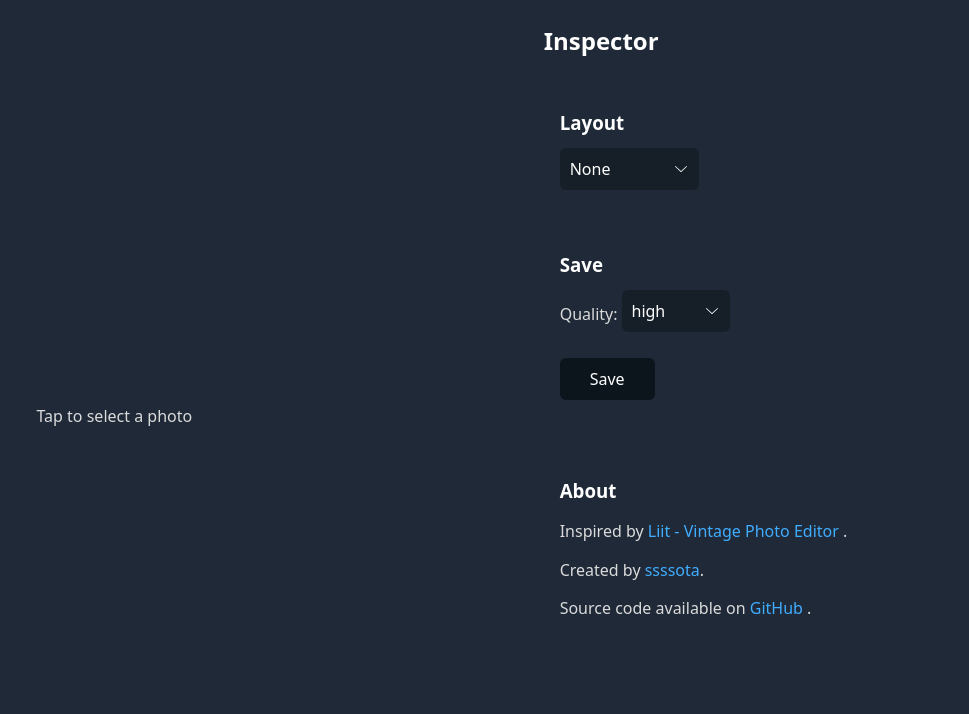
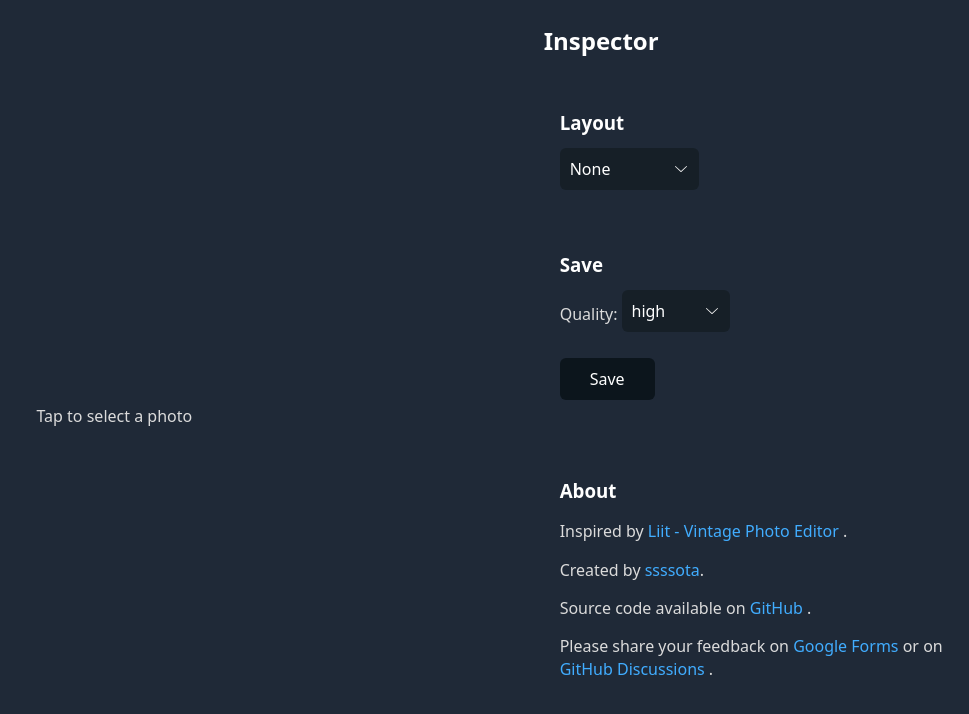
Before and after one commit to ssssota/exif.photos, a SvelteKit app: page / in a window 1280 px wide. Shown: the top 714 px of the page, without its empty margins (311-1280 px from the left). Built offline with nearby package versions, Linux system fonts and the light colour scheme.

Commit message:
feat: add feadback links

```diff
--- a/src/routes/+page.svelte
+++ b/src/routes/+page.svelte
@@ -147,6 +147,16 @@
 					GitHub
 				</a>.
 			</p>
+			<p>
+				Please share your feedback on
+				<a href="https://forms.gle/LVtVjj3b9mdrUEmH7" target="_blank" rel="noreferrer">
+					Google Forms
+				</a>
+				or on
+				<a href="https://github.com/ssssota/exif.photos/issues" target="_blank" rel="noreferrer">
+					GitHub Discussions
+				</a>.
+			</p>
 		</section>
 	</section>
 </main>
```
